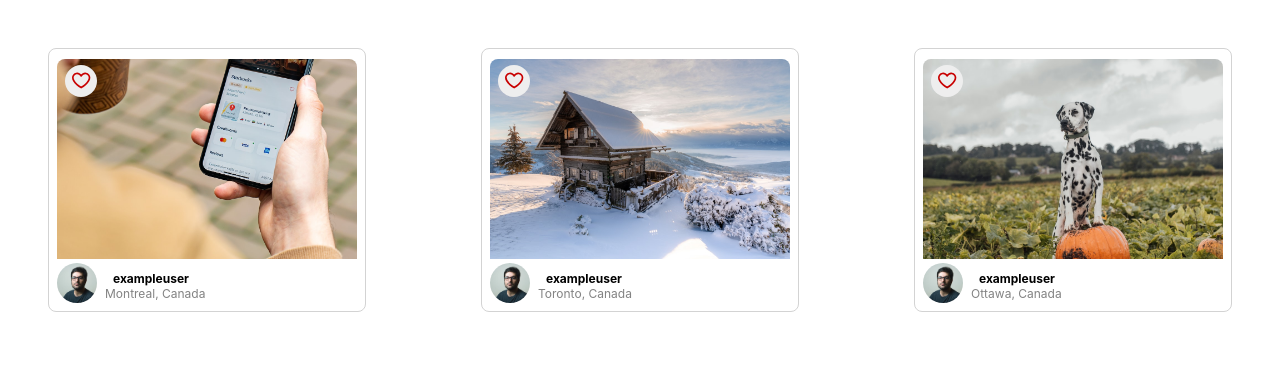
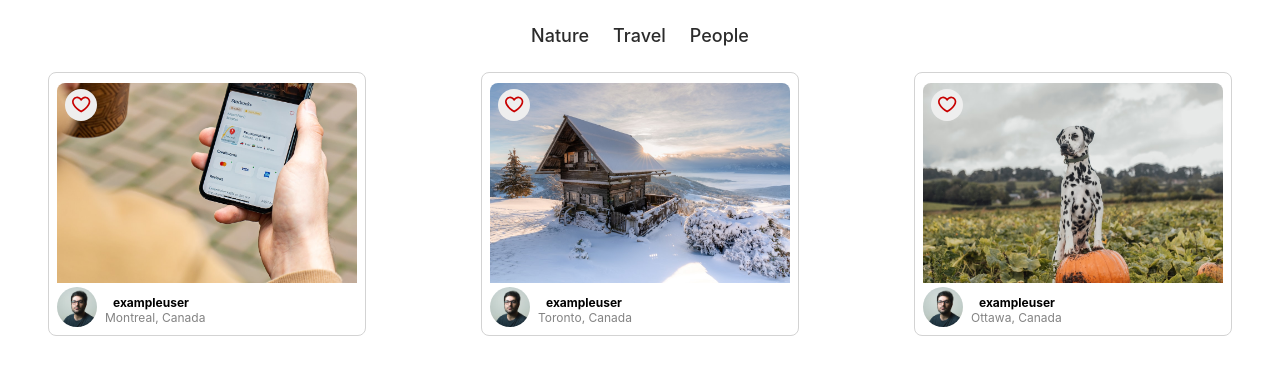
Before and after one commit to Islander333/photolabs, a React (Create React App) app in the folder frontend/: page / in a window 1280 px wide. Shown: the top 374 px of the page. Built offline with nearby package versions, Linux system fonts and the light colour scheme; the HTML template or start-up script is replaced by a standard one.

Commit message:
add topicListItem and topicList components to display list of topics at navbar

```diff
--- a/frontend/src/App.jsx
+++ b/frontend/src/App.jsx
@@ -4,6 +4,8 @@
 import PhotoListItem from './components/PhotoListItem';
 import './App.scss';
 import PhotoFavButton from 'components/PhotoFavButton';
+import TopicListItem from 'components/TopicListItem';
+import TopicList from 'components/TopicList';
 
 
 
@@ -16,9 +18,7 @@
   return (
     <div className="App">
 
-      { /* {photos.map((photo, index) => (
-            <PhotoListItem key={index} photo={photo}/>
-      ))} */ }
+      <TopicList />
 
       <PhotoList />
 
--- a/frontend/src/components/TopicList.jsx
+++ b/frontend/src/components/TopicList.jsx
@@ -1,6 +1,7 @@
 import React from "react";
 
 import "../styles/TopicList.scss";
+import TopicListItem from "./TopicListItem";
 
 const sampleDataForTopicList = [
   {
@@ -23,7 +24,9 @@
 const TopicList = () => {
   return (
     <div className="top-nav-bar__topic-list">
-      {/* Insert React */}
+      {sampleDataForTopicList.map((topic) => (
+        <TopicListItem key={topic.id} topic={topic}/>
+      ))}
     </div>
   );
 };
--- a/frontend/src/components/TopicListItem.jsx
+++ b/frontend/src/components/TopicListItem.jsx
@@ -2,16 +2,15 @@
 
 import "../styles/TopicListItem.scss";
 
-const sampleDataForTopicListItem = {
-  id: "1",
-  slug: "topic-1",
-  label: "Nature",
-};
 
-const TopicListItem = () => {
+
+const TopicListItem = (props) => {
+
+
+
   return (
     <div className="topic-list__item">
-      {/* Insert React */}
+      <span>{props.topic.title}</span>
     </div>
   );
 };
```
